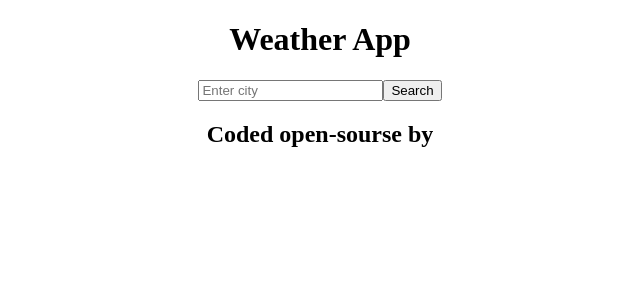
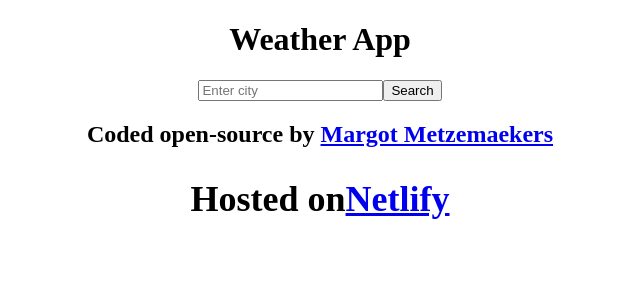
Before and after one commit to MargotMetzemaekers/react-weather-app, a React (Create React App) app: page / in a window 1280 px wide. Shown: the top 300 px of the page, without its empty margins (320-960 px from the left). Built offline with nearby package versions, Linux system fonts and the light colour scheme.

Commit message:
Update index.js

```diff
--- a/src/index.js
+++ b/src/index.js
@@ -10,12 +10,19 @@ function App() {
       <h1>Weather App</h1>
       <Weather />
       <h2>
-        Coded open-sourse by{" "}
-        <a
-          href="https://app.netlify.com/teams/margotmetzemaekers/overview"
-          Margot
-          Metzemaekers
-        ></a>
+        Coded open-source by{" "}
+        <a href="https://app.netlify.com/teams/margotmetzemaekers/overview">
+          Margot Metzemaekers
+        </a>
+        <div>
+          <h2>
+            {" "}
+            Hosted on
+            <a href="https://app.netlify.com/sites/unruffled-hodgkin-e9e42f/overview">
+              Netlify
+            </a>
+          </h2>
+        </div>
       </h2>
     </div>
   );
```
